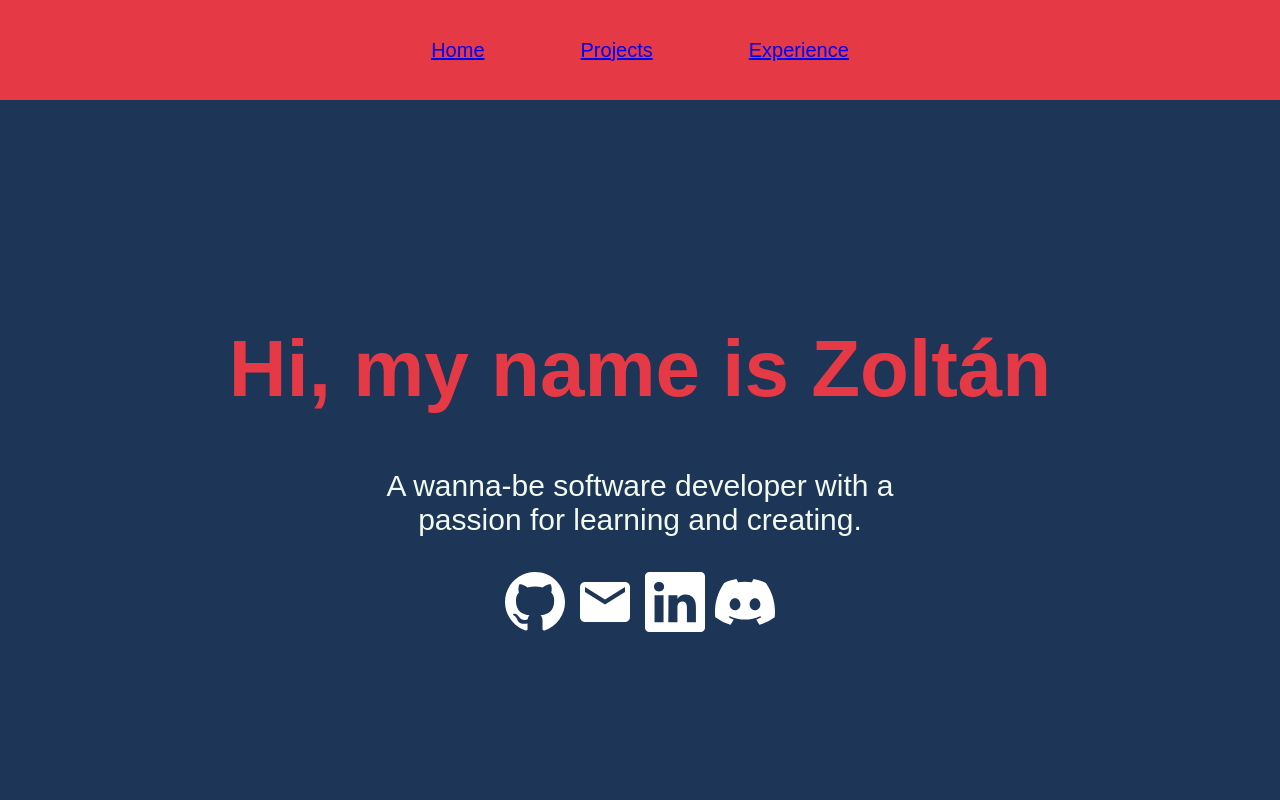
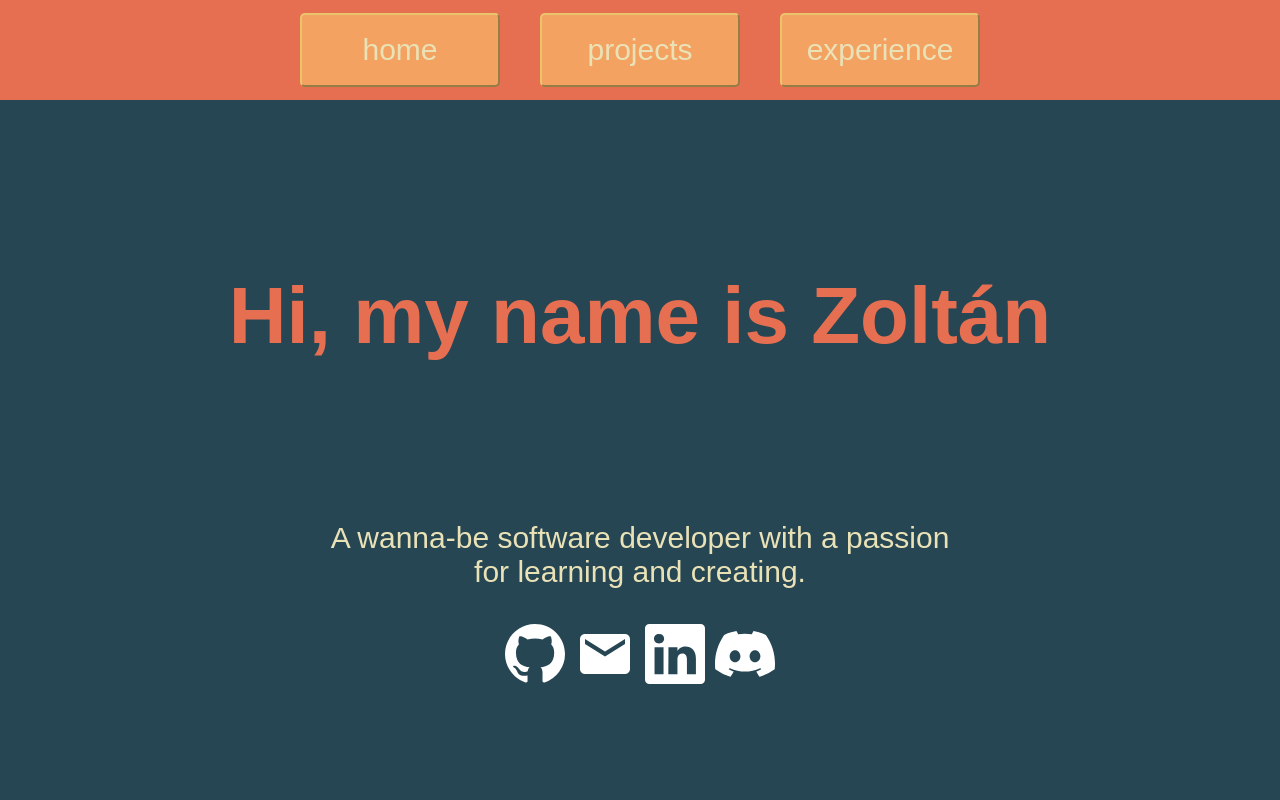
Before and after one commit to miz092/miz092.github.io, a React (Vite) app: page / in a window 1280 px wide. Shown: the top 800 px of the page. Built offline with nearby package versions, Linux system fonts and the light colour scheme.

Commit message:
implement fancy button to navbar....

```diff
--- a/src/index.css
+++ b/src/index.css
@@ -11,9 +11,9 @@
   --primary-text: #ffffff;
   --primary-subtext: #ffffff;
 
-  --secondary-bg: #1d3557;
-  --secondary-accent: #a8dadc;
-  --secondary-footer: #e63946;
-  --secondary-text: #f1faee;
-  --secondary-subtext: #457b9d;
+  --secondary-bg: #264653;
+  --secondary-accent: #d62828;
+  --secondary-footer: #e76f51;
+  --secondary-text: #eae2b7;
+  --secondary-subtext: #f4a261;
 }
--- a/src/pagecomponents/navbar/Navbar.css
+++ b/src/pagecomponents/navbar/Navbar.css
@@ -11,10 +11,13 @@
   justify-content: center;
   color: var(--secondary-text);
 }
-.portfolio__navbar_links a {
-  font-size: 20px;
+.portfolio__navbar a {
+  font-size: 30px;
   font-family: var(--font-family);
-  margin-inline: 3rem;
+  text-decoration: none;
+  margin: 20px;
+  display: flex;
+  justify-content: center;
 }
 .portfolio__navbar_toggleButton {
   width: 100%;
@@ -36,13 +39,13 @@
 }
 
 #open {
-  height: 100vh;
+  height: 70vh;
 }
 
-#open .links {
+#open .portfolio__navbar_links {
   flex-direction: column;
   justify-content: flex-start;
-  margin-top: 100px;
+  /* margin-top: 100px; */
 }
 #open a {
   width: 100%;
@@ -54,20 +57,21 @@
   }
 }
 
-@media only screen and (max-width: 600px) {
+@media only screen and (max-width: 700px) {
   .portfolio__navbar_toggleButton {
     display: flex;
   }
   #close a {
     display: none;
   }
-  .portfolio__navbar_links a {
-    margin-inline: 1rem;
-  }
 }
 
-@media only screen and (min-width: 600px) {
+@media only screen and (min-width: 700px) {
   .portfolio__navbar_toggleButton {
+    display: none;
+  }
+
+  .hiddenLinks {
     display: none;
   }
 
@@ -75,7 +79,7 @@
     height: 100px;
   }
 
-  #open .links {
+  #open .portfolio__navbar_links {
     flex-direction: row;
   }
 }
--- a/src/pagecomponents/navbar/Navbar.jsx
+++ b/src/pagecomponents/navbar/Navbar.jsx
@@ -2,6 +2,7 @@ import React from "react";
 import { Link, useLocation } from "react-router-dom";
 import { ReorderTwoTone } from "@mui/icons-material";
 import { useEffect, useState } from "react";
+import StyledButton from "../styledbutton/StyledButton";
 import "./Navbar.css";
 function Navbar() {
   const [expandNavbar, setExpandNavbar] = useState(false);
@@ -22,9 +23,19 @@ function Navbar() {
         </button>
       </div>
       <div className="portfolio__navbar_links">
-        <Link to={"/"}>Home</Link>
-        <Link to={"/projects"}>Projects</Link>
-        <Link to={"/experience"}>Experience</Link>
+        {" "}
+        <Link to={"/"}>
+          {" "}
+          <StyledButton text={"home"}> </StyledButton>{" "}
+        </Link>
+        <Link to={"/projects"}>
+          {" "}
+          <StyledButton text={"projects"}> </StyledButton>
+        </Link>
+        <Link to={"/experience"}>
+          {" "}
+          <StyledButton text={"experience"}> </StyledButton>
+        </Link>
       </div>
     </div>
   );
--- /dev/null
+++ b/src/pagecomponents/styledbutton/StyledButton.css
@@ -0,0 +1,24 @@
+.bn32 {
+  border-color: #e9c46a;
+  padding: 0.6em 2.3em;
+  cursor: pointer;
+  font-size: 1em;
+  color: var(--secondary-text);
+  background-image: linear-gradient(45deg, #f4a261 50%, #e9c46a 50%);
+  background-position: 25%;
+  background-size: 400%;
+  border-radius: 5px;
+  -webkit-transition: background 500ms ease-in-out, color 500ms ease-in-out;
+  transition: background 500ms ease-in-out, color 500ms ease-in-out;
+  max-width: 200px;
+  text-align: center;
+  display: flex;
+  justify-content: center;
+  align-items: center;
+}
+.bn32:hover {
+  color: #264653;
+  background-position: 100%;
+  transition: ease-in-out 300ms;
+  box-shadow: #264653 5px 5px;
+}
--- /dev/null
+++ b/src/pagecomponents/styledbutton/StyledButton.jsx
@@ -0,0 +1,7 @@
+import React from "react";
+import "./StyledButton.css";
+function StyledButton({ text }) {
+  return <button class="bn-32 bn32">{text}</button>;
+}
+
+export default StyledButton;
--- a/src/pages/homepage/HomePage.css
+++ b/src/pages/homepage/HomePage.css
@@ -10,7 +10,7 @@
   height: calc(100vh - 100px);
   display: flex;
   flex-direction: column;
-  justify-content: center;
+  justify-content: space-evenly;
   align-items: center;
   text-align: center;
   background-color: var(--secondary-bg);
@@ -24,7 +24,7 @@
 }
 
 .portfolio__homePage_about .portfolio__homePage_about-prompt {
-  width: 40%;
+  width: 50%;
   font-size: 30px;
 }
 .portfolio__homePage_about-prompt svg {
```
